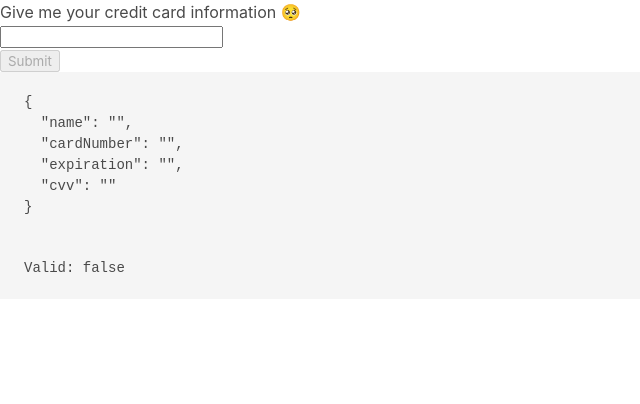
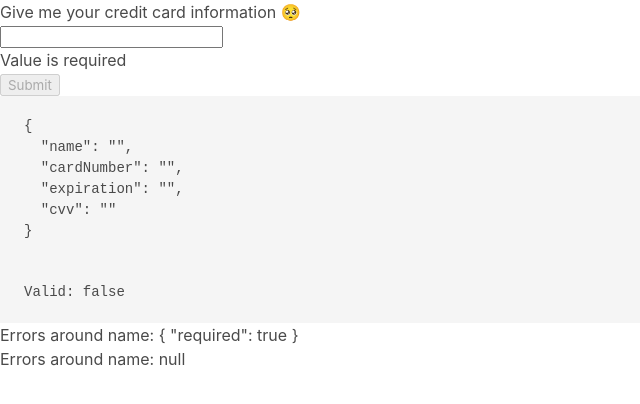
Before and after one commit to evgeniyp92/angular-learning, an Angular app in the folder creditcard/: page / in a window 1280 px wide. Shown: the top 404 px of the page, without its empty margins (0-640 px from the left). Built offline with nearby package versions, Linux system fonts and the light colour scheme.

Commit message:
write validators

```diff
--- a/creditcard/src/app/card-form/card-form.component.html
+++ b/creditcard/src/app/card-form/card-form.component.html
@@ -1,6 +1,18 @@
 <form [formGroup]="cardForm">
   <input formControlName="name" />
+  <!-- Yuck! -->
+  <ng-container *ngIf="cardForm.controls.name.errors">
+    <div *ngIf="cardForm.controls.name.errors['required']">
+      Value is required
+    </div>
+    <div *ngIf="cardForm.controls.name.errors['minlength']">
+      Value must be longer than
+      {{ cardForm.controls.name.errors["minlength"].requiredLength }} characters
+    </div>
+  </ng-container>
 </form>
 <button [disabled]="!cardForm.valid">Submit</button>
 <pre>{{ cardForm.value | json }}</pre>
 <pre>Valid: {{ cardForm.valid }}</pre>
+<div>Errors around name: {{ cardForm.controls.name.errors | json }}</div>
+<div>Errors around name: {{ cardForm.get("cardNumber")?.errors | json }}</div>
--- a/creditcard/src/app/card-form/card-form.component.ts
+++ b/creditcard/src/app/card-form/card-form.component.ts
@@ -8,7 +8,8 @@
 })
 export class CardFormComponent {
   cardForm = new FormGroup({
-    // The Validators class is used for form validation
+    // The Validators class is used for form validation.
+    // NB: Validators are ran left to right and when there are no errors the value is null
     name: new FormControl('', [Validators.required, Validators.minLength(3)]),
     cardNumber: new FormControl(''),
     expiration: new FormControl(''),
```
